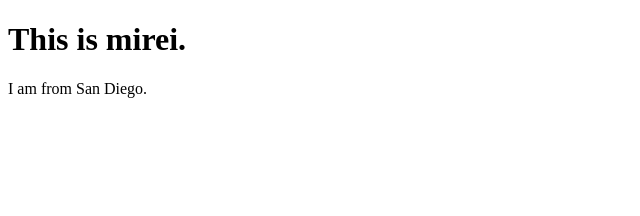
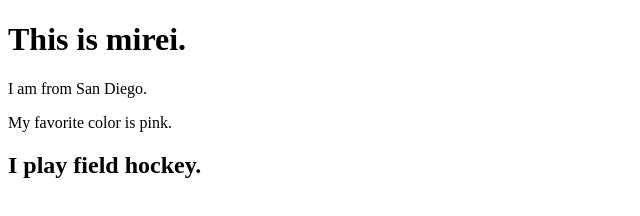
Before and after one commit to MireiY/homepage, a plain HTML site: page index.html in a window 1280 px wide. Shown: the whole page, without its empty margins (0-640 px from the left). Drawn offline with Linux system fonts and the light colour scheme.

Commit message:
Update index.html

```diff
--- a/index.html
+++ b/index.html
@@ -6,5 +6,8 @@
 <body>
   <h1>This is mirei.</h1>
   <p>I am from San Diego.</p>
+  <p>My favorite color is pink.</p>
+  <h2>I play field hockey. </h2>
+
 </body>
 </html>
```
